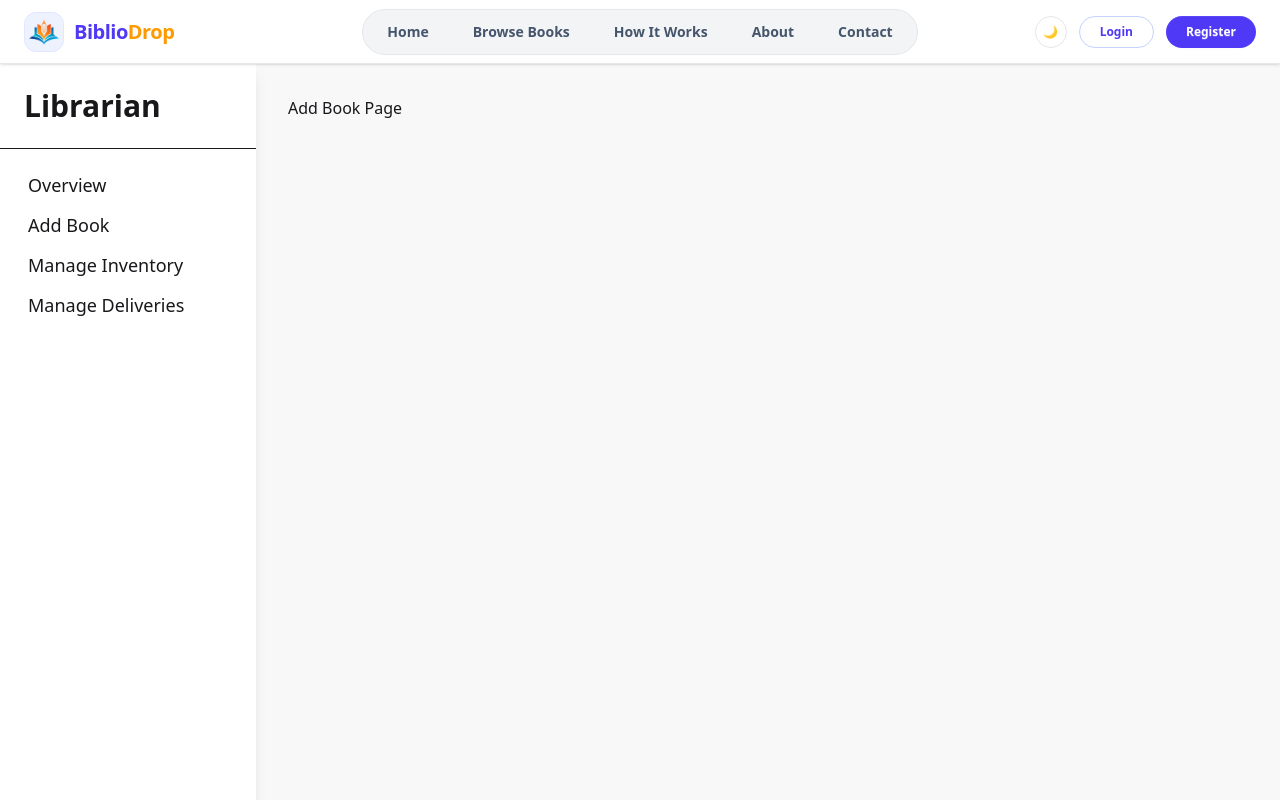
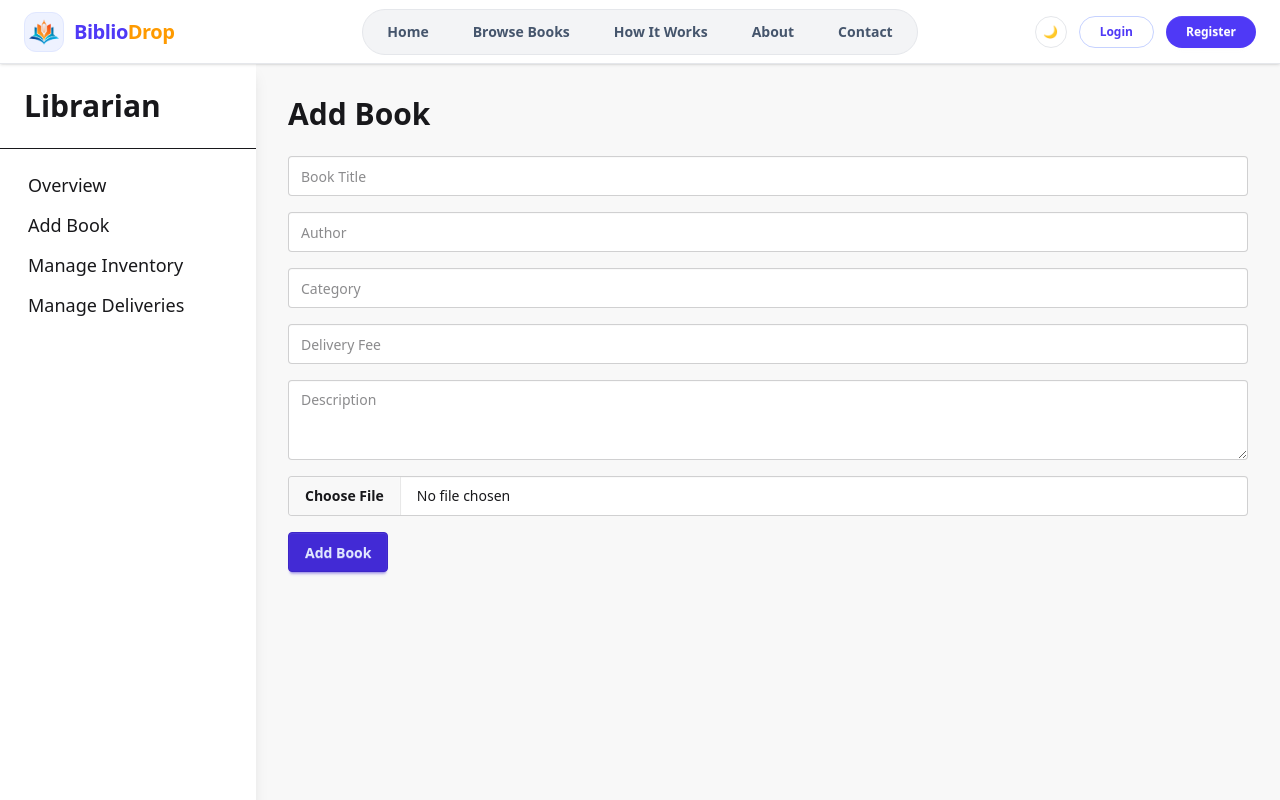
Before and after one commit to rifat-sultana/Assignment-10-client-side, a Next.js app: page /dashboard/librarian/add-book in a window 1280 px wide. Shown: the top 800 px of the page. Built offline with nearby package versions, Linux system fonts and the light colour scheme.

Commit message:
Added Add Book feature for librarians.

```diff
--- a/src/app/dashboard/librarian/AddBook.jsx
+++ b/src/app/dashboard/librarian/AddBook.jsx
@@ -1,5 +1,175 @@
 "use client";
 
+import { useState } from "react";
+
 export default function AddBook() {
-  return <div>Add Book Page</div>;
+  const [loading, setLoading] =
+    useState(false);
+
+  const handleSubmit = async (
+    e
+  ) => {
+    e.preventDefault();
+
+    setLoading(true);
+
+    const form = e.target;
+
+    const title =
+      form.title.value;
+
+    const author =
+      form.author.value;
+
+    const category =
+      form.category.value;
+
+    const fee =
+      Number(
+        form.fee.value
+      );
+
+    const description =
+      form.description.value;
+
+    const image =
+      form.image.files[0];
+
+    try {
+      // imgbb upload
+
+      const formData =
+        new FormData();
+
+      formData.append(
+        "image",
+        image
+      );
+
+      const imageRes =
+        await fetch(
+          `https://api.imgbb.com/1/upload?key=YOUR_IMGBB_KEY`,
+          {
+            method: "POST",
+            body: formData,
+          }
+        );
+
+      const imageData =
+        await imageRes.json();
+
+      const imageUrl =
+        imageData.data.url;
+
+      // save book
+
+      const book = {
+        title,
+        author,
+        category,
+        fee,
+        description,
+        image: imageUrl,
+      };
+
+      await fetch(
+        "http://localhost:5000/books",
+        {
+          method: "POST",
+
+          headers: {
+            "Content-Type":
+              "application/json",
+          },
+
+          body: JSON.stringify(
+            book
+          ),
+        }
+      );
+
+      alert(
+        "Book Added Successfully"
+      );
+
+      form.reset();
+    } catch (error) {
+      console.log(error);
+    }
+
+    setLoading(false);
+  };
+
+  return (
+    <div>
+
+      <h1 className="text-3xl font-bold mb-6">
+        Add Book
+      </h1>
+
+      <form
+        onSubmit={
+          handleSubmit
+        }
+        className="space-y-4"
+      >
+
+        <input
+          name="title"
+          placeholder="Book Title"
+          className="input input-bordered w-full"
+          required
+        />
+
+        <input
+          name="author"
+          placeholder="Author"
+          className="input input-bordered w-full"
+          required
+        />
+
+        <input
+          name="category"
+          placeholder="Category"
+          className="input input-bordered w-full"
+          required
+        />
+
+        <input
+          name="fee"
+          type="number"
+          placeholder="Delivery Fee"
+          className="input input-bordered w-full"
+          required
+        />
+
+        <textarea
+          name="description"
+          placeholder="Description"
+          className="textarea textarea-bordered w-full"
+          required
+        />
+
+        <input
+          name="image"
+          type="file"
+          className="file-input file-input-bordered w-full"
+          required
+        />
+
+        <button
+          className="btn btn-primary"
+          disabled={
+            loading
+          }
+        >
+          {loading
+            ? "Uploading..."
+            : "Add Book"}
+        </button>
+
+      </form>
+
+    </div>
+  );
 }
```
